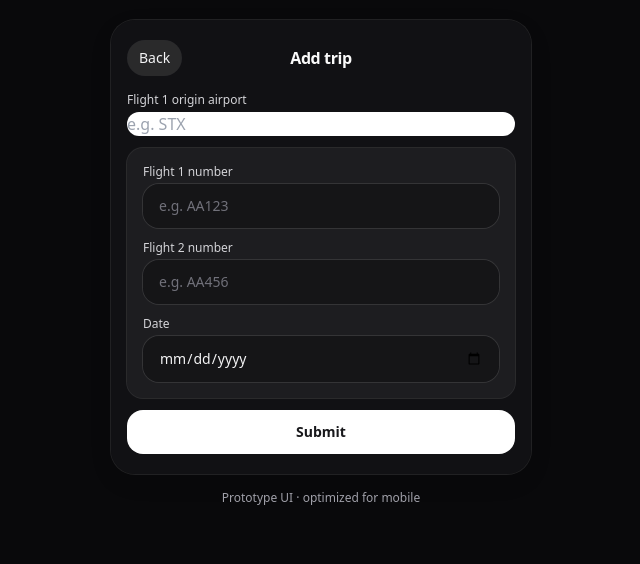
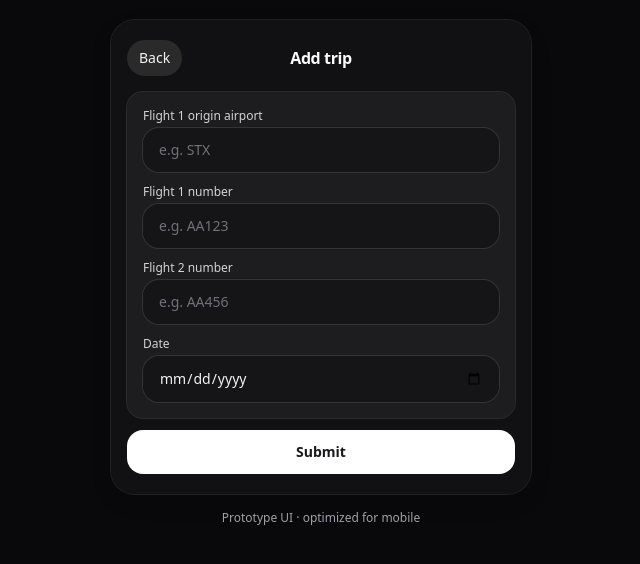
Before and after one commit to donnycap2-cloud/travel-recovery-agent, a Next.js app: page /add-trip in a window 1280 px wide. Shown: the top 564 px of the page, without its empty margins (319-959 px from the left). Built offline with nearby package versions, Linux system fonts and the light colour scheme.

Commit message:
sync schema fixes

```diff
--- a/app/add-trip/AddTripClient.tsx
+++ b/app/add-trip/AddTripClient.tsx
@@ -108,6 +108,8 @@ export function AddTripClient() {
 
       <form action={action} className="space-y-3">
 
+        <Card className="space-y-3">
+
           <div>
             <label className="block">
               <span className="mb-1 block text-xs font-medium text-zinc-300">
@@ -117,13 +119,12 @@ export function AddTripClient() {
                 name="originAirport"
                 defaultValue={values.originAirport}
                 placeholder="e.g. STX"
-              className="w-full rounded-2xl ..."
+                className="w-full rounded-2xl bg-zinc-950/40 px-4 py-3 text-sm text-zinc-100 ring-1 ring-white/10 placeholder:text-zinc-500"
               />
             </label>
             <FieldError message={errors.originAirport} />
           </div>
 
-        <Card className="space-y-3">
           <div>
             <label className="block">
               <span className="mb-1 block text-xs font-medium text-zinc-300">Flight 1 number</span>
```
Lines whose indentation alone changed are shown as unchanged.
